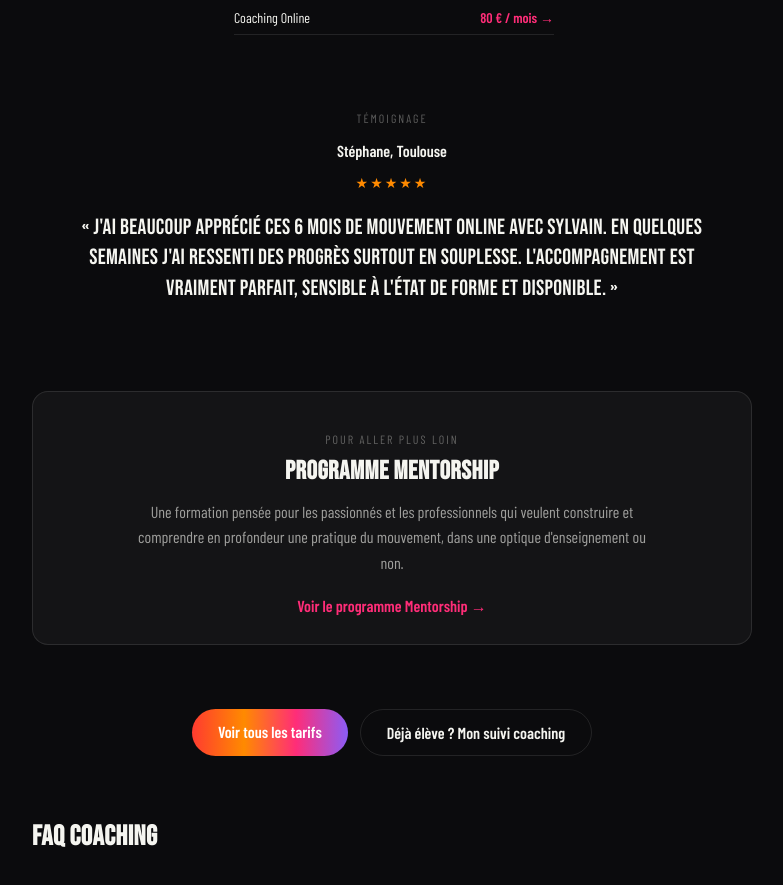
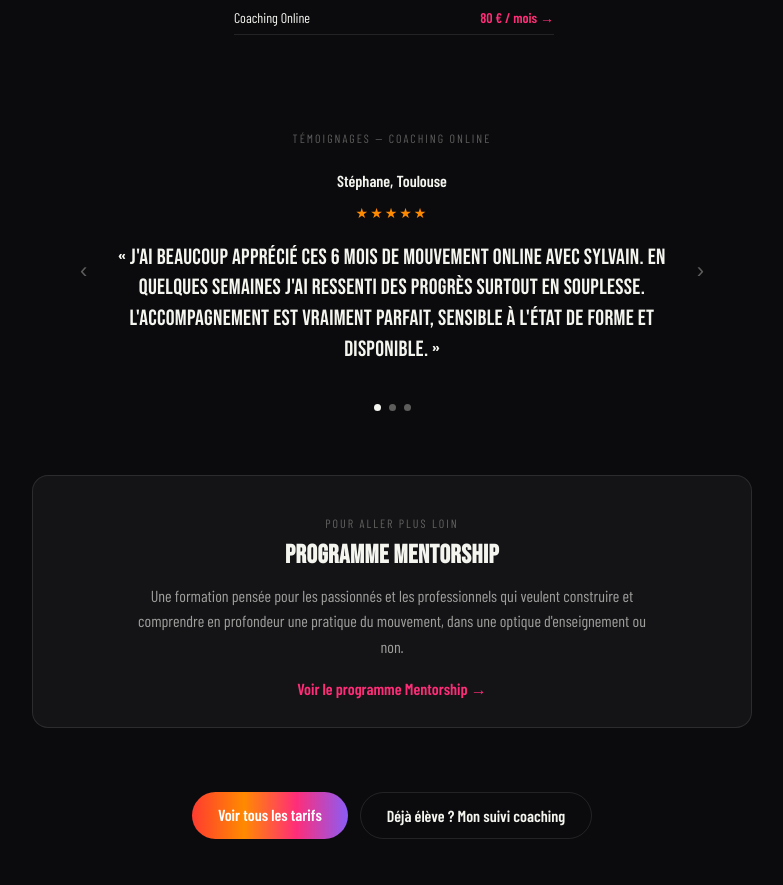
Before and after one commit to MovementPracticeBordeaux/mpb-booking, a Next.js app: page /coaching in a window 1280 px wide. Shown: the part 1295-2180 px from the top of the page, without its empty margins (248-1031 px from the left). Built offline with nearby package versions, Linux system fonts and the light colour scheme; no server answers; a web font is replaced by a local one.

Commit message:
Coaching: remplace le temoignage statique par le meme carrousel que la homepage, avec 3 temoignages dedies au coaching online (Stephane, Salome, Manex)

```diff
--- a/app/coaching/page.tsx
+++ b/app/coaching/page.tsx
@@ -1,5 +1,6 @@
 import { COULEURS, GRADIENT, GRADIENT_TEXTE, POLICE_DISPLAY } from '@/lib/theme';
 import { FORMULES } from '@/lib/formules';
+import Temoignages, { Temoignage } from '../components/Temoignages';
 
 export const metadata = {
   title: 'Coaching calisthenics, handstand & mobilité à Bordeaux & en ligne | Movement Practice Bordeaux',
@@ -34,6 +35,24 @@ const FAQ_COACHING = [
 ];
 
 const CLES_PRESENTIEL = ['coaching_unite', 'coaching_carnet_4h', 'coaching_carnet_3h'];
+
+const TEMOIGNAGES_COACHING: Temoignage[] = [
+  {
+    nom: 'Stéphane, Toulouse',
+    note: 5,
+    texte: "J'ai beaucoup apprécié ces 6 mois de mouvement Online avec Sylvain. En quelques semaines j'ai ressenti des progrès surtout en souplesse. L'accompagnement est vraiment parfait, sensible à l'état de forme et disponible.",
+  },
+  {
+    nom: 'Salomé, Bretagne',
+    note: 5,
+    texte: "Inscrite au coaching en ligne de Sylvain depuis quelques mois et ravie de l'être ! Son enseignement précis, varié et rigoureux éveille la curiosité dans l'apprentissage tout en construisant des bases solides pour évoluer dans sa pratique.",
+  },
+  {
+    nom: 'Manex, Pays Basque',
+    note: 5,
+    texte: "J'ai rejoint la communauté en ligne après avoir assisté à un workshop avec Sylvain. Très bonne méthode pour ceux qui ne peuvent pas assister aux cours à Bordeaux : bien organisé, tutoriels clairs, grande disponibilité pour répondre aux questions.",
+  },
+];
 
 export default function CoachingPage() {
   return (
@@ -121,17 +140,8 @@ export default function CoachingPage() {
         </div>
       </section>
 
-      {/* TÉMOIGNAGE */}
-      <section style={{ maxWidth: 640, margin: '0 auto', padding: '0 20px 64px', textAlign: 'center' }}>
-        <p style={{ fontSize: 12, letterSpacing: 2, color: COULEURS.texteFaible, marginBottom: 10 }}>TÉMOIGNAGE</p>
-        <p style={{ fontWeight: 600, marginBottom: 4 }}>Stéphane, Toulouse</p>
-        <p style={{ color: '#FF8A00', letterSpacing: 2, marginBottom: 12, fontSize: 14 }}>★★★★★</p>
-        <p style={{ fontFamily: POLICE_DISPLAY, fontSize: 22, lineHeight: 1.4, letterSpacing: 0.3 }}>
-          « J'ai beaucoup apprécié ces 6 mois de mouvement Online avec Sylvain. En quelques semaines j'ai
-          ressenti des progrès surtout en souplesse. L'accompagnement est vraiment parfait, sensible à
-          l'état de forme et disponible. »
-        </p>
-      </section>
+      {/* TÉMOIGNAGES */}
+      <Temoignages items={TEMOIGNAGES_COACHING} titre="TÉMOIGNAGES — COACHING ONLINE" />
 
       {/* MENTORSHIP TEASER */}
       <section style={{ maxWidth: 720, margin: '0 auto', padding: '0 20px 64px' }}>
--- a/app/components/Temoignages.tsx
+++ b/app/components/Temoignages.tsx
@@ -3,7 +3,9 @@
 import { useState } from 'react';
 import { COULEURS, POLICE_DISPLAY } from '@/lib/theme';
 
-const TEMOIGNAGES = [
+export type Temoignage = { nom: string; note: number; texte: string };
+
+const TEMOIGNAGES_DEFAUT: Temoignage[] = [
   {
     nom: 'Florence',
     note: 5,
@@ -36,17 +38,17 @@ const TEMOIGNAGES = [
   },
 ];
 
-export default function Temoignages() {
+export default function Temoignages({ items = TEMOIGNAGES_DEFAUT, titre = 'TÉMOIGNAGES' }: { items?: Temoignage[]; titre?: string }) {
   const [index, setIndex] = useState(0);
-  const total = TEMOIGNAGES.length;
-  const actuel = TEMOIGNAGES[index];
+  const total = items.length;
+  const actuel = items[index];
 
   const precedent = () => setIndex((i) => (i - 1 + total) % total);
   const suivant = () => setIndex((i) => (i + 1) % total);
 
   return (
     <section style={{ maxWidth: 640, margin: '0 auto', padding: '20px 20px 64px', textAlign: 'center', position: 'relative' }}>
-      <p style={{ fontSize: 12, letterSpacing: 2, color: COULEURS.texteFaible, marginBottom: 10 }}>TÉMOIGNAGES</p>
+      <p style={{ fontSize: 12, letterSpacing: 2, color: COULEURS.texteFaible, marginBottom: 10 }}>{titre}</p>
 
       <div style={{ display: 'flex', alignItems: 'center', justifyContent: 'center', gap: 8 }}>
         <button
@@ -77,9 +79,9 @@ export default function Temoignages() {
       </div>
 
       <div style={{ display: 'flex', justifyContent: 'center', gap: 8, marginTop: 16 }}>
-        {TEMOIGNAGES.map((t, i) => (
+        {items.map((t, i) => (
           <button
-            key={t.nom}
+            key={t.nom + i}
             onClick={() => setIndex(i)}
             aria-label={`Voir le témoignage de ${t.nom}`}
             style={{
```
